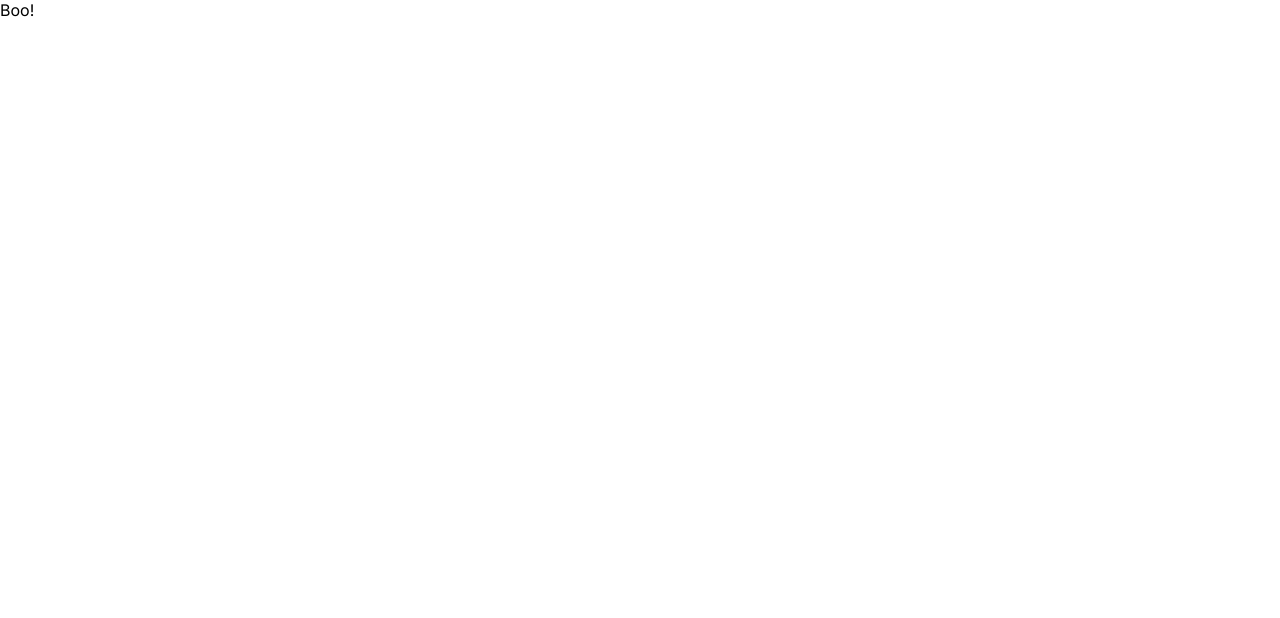
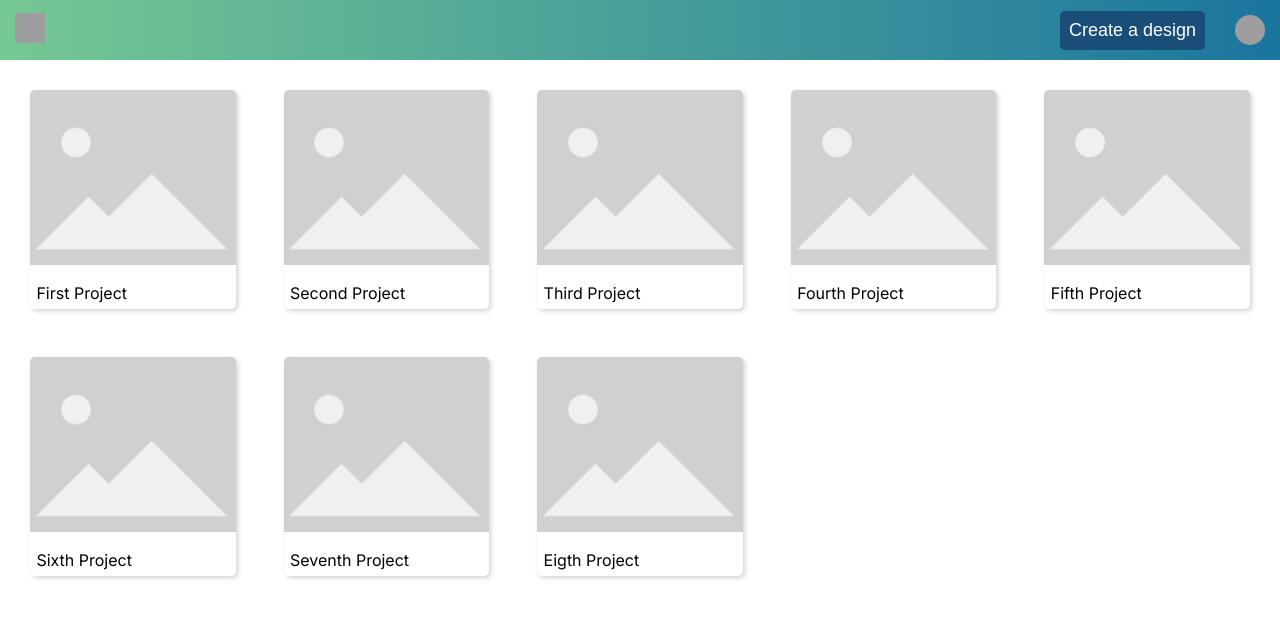
Before and after one commit to houpos/cross-stitch-design-tool, a Next.js app: page /dashboard in a window 1280 px wide. Before the commit this address had no page. Shown: the top 618 px of the page. Built offline with nearby package versions, Linux system fonts and the light colour scheme; grey boxes are pictures that could not be loaded.

Commit message:
move dashboard to its own route

```diff
--- /dev/null
+++ b/src/app/dashboard/layout.tsx
@@ -0,0 +1,17 @@
+'use client';
+import { ThemeProvider } from 'styled-components';
+import theme from '../styles/theme';
+import TopNavigation from '../components/top-navigation';
+
+export default function DashboardLayout({
+	children,
+}: Readonly<{
+	children: React.ReactNode;
+}>) {
+	return (
+		<ThemeProvider theme={theme}>
+			<TopNavigation />
+			{children}
+		</ThemeProvider>
+	);
+}
--- a/src/app/components/dashboard.tsx
+++ b/src/app/dashboard/page.tsx
@@ -1,8 +1,8 @@
 'use client';
 import { Project } from '../types';
-import Button from './button';
-import Cards from './cards';
-import styles from './dashboard.module.scss';
+import Button from '../components/button';
+import Cards from '../components/cards';
+import styles from './page.module.scss';
 
 const projects: Project[] = [
 	{
```
Also changed, not shown: src/app/page.tsx (+1 -12 lines), src/app/dashboard/page.module.scss (renamed from src/app/components/dashboard.module.scss).
